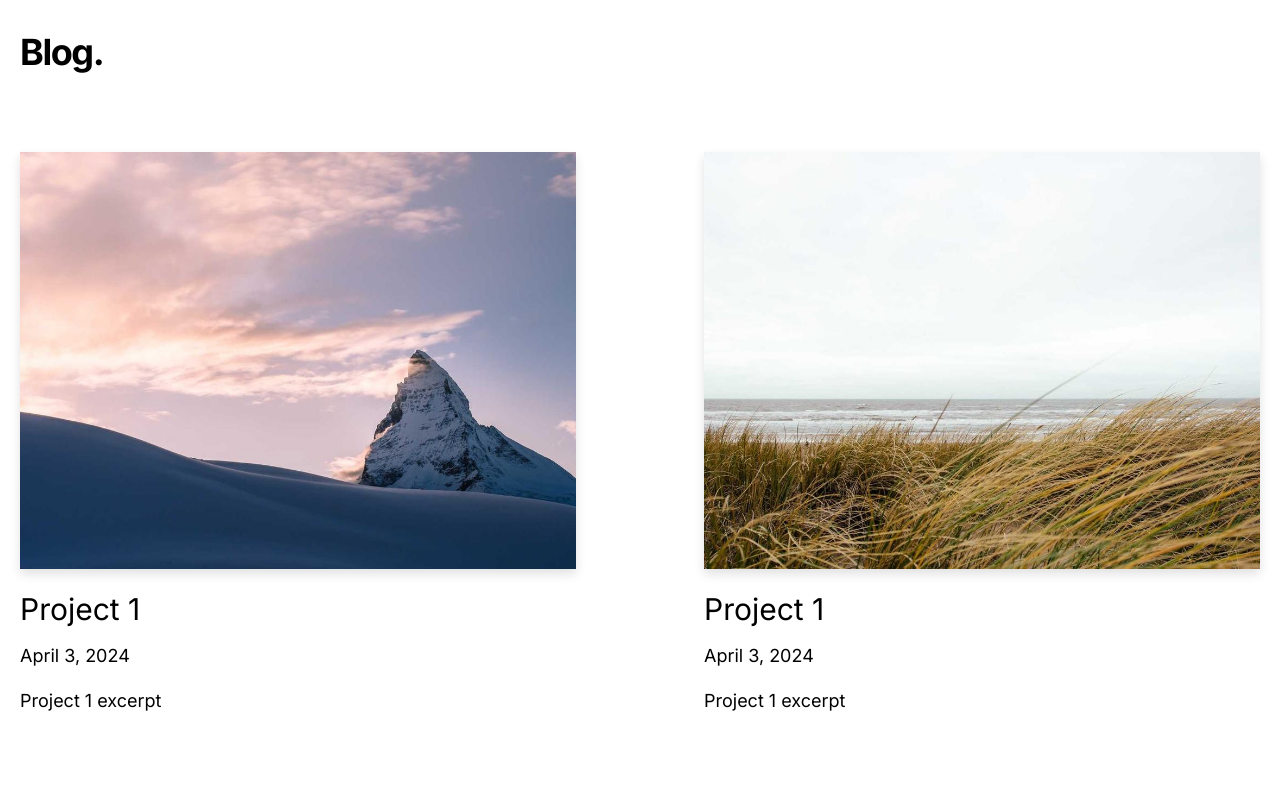
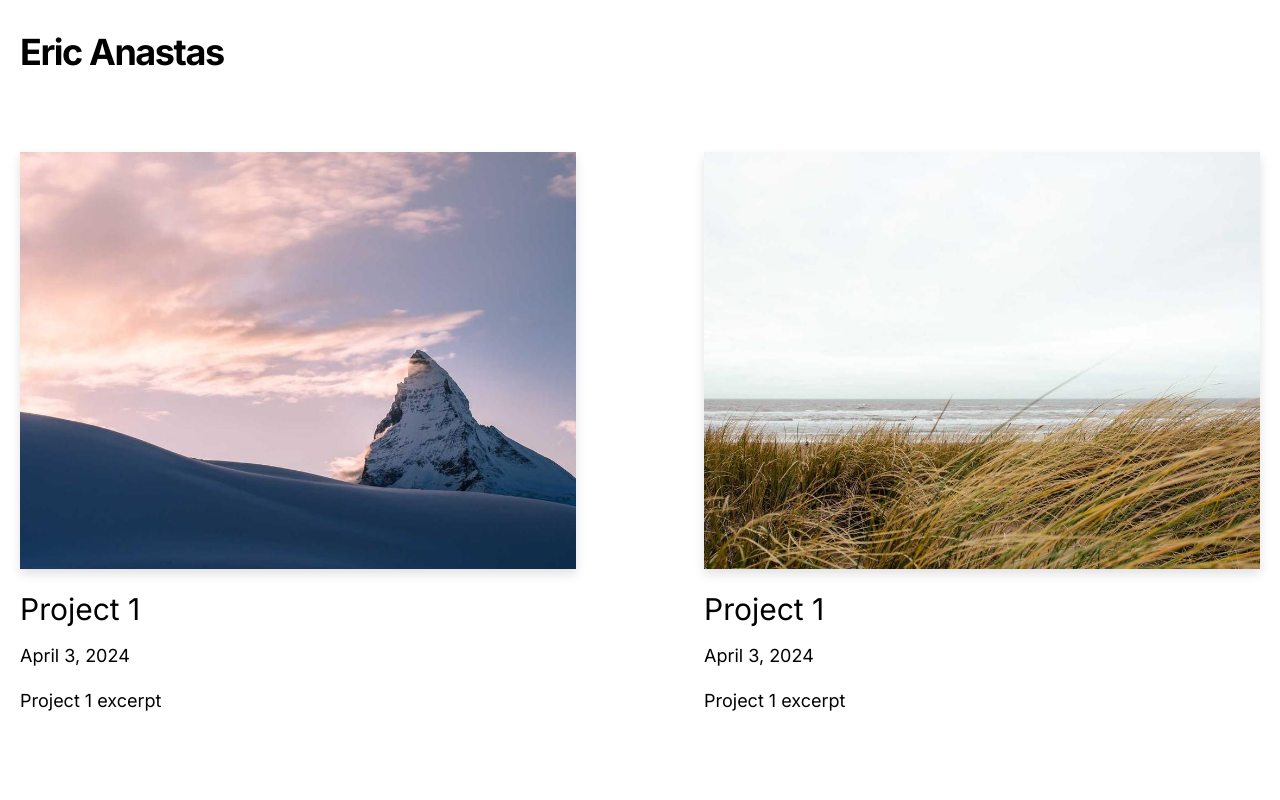
Before and after one commit to ericanastas/ericanastas.com, a Next.js app: page / in a window 1280 px wide. Shown: the top 800 px of the page. Built offline with nearby package versions, Linux system fonts and the light colour scheme.

Commit message:
Replaced Blog in header with Eric Anastas

```diff
--- a/src/app/_components/header.tsx
+++ b/src/app/_components/header.tsx
@@ -4,9 +4,8 @@ const Header = () => {
   return (
     <h2 className="text-2xl md:text-4xl font-bold tracking-tight md:tracking-tighter leading-tight mb-20 mt-8">
       <Link href="/" className="hover:underline">
-        Blog
+        Eric Anastas
       </Link>
-      .
     </h2>
   );
 };
```
